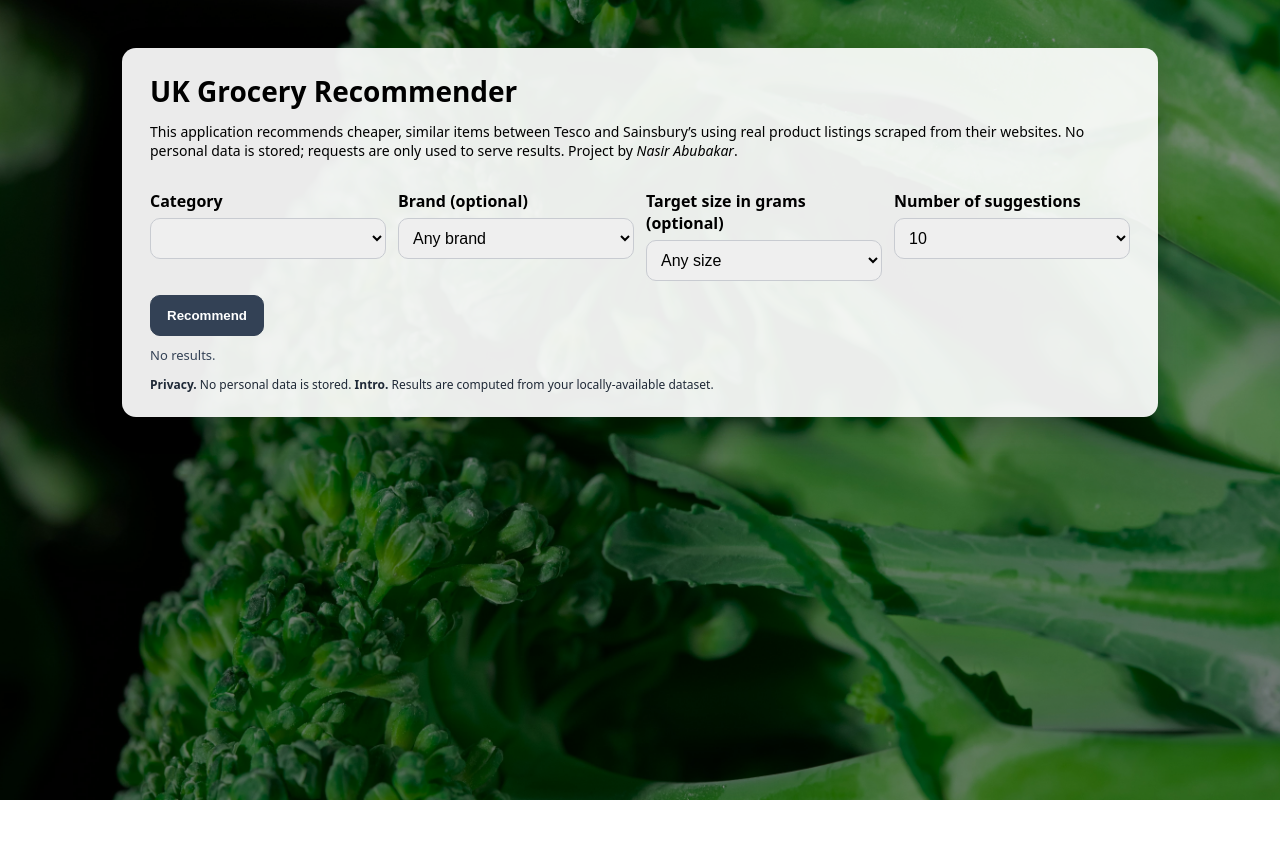
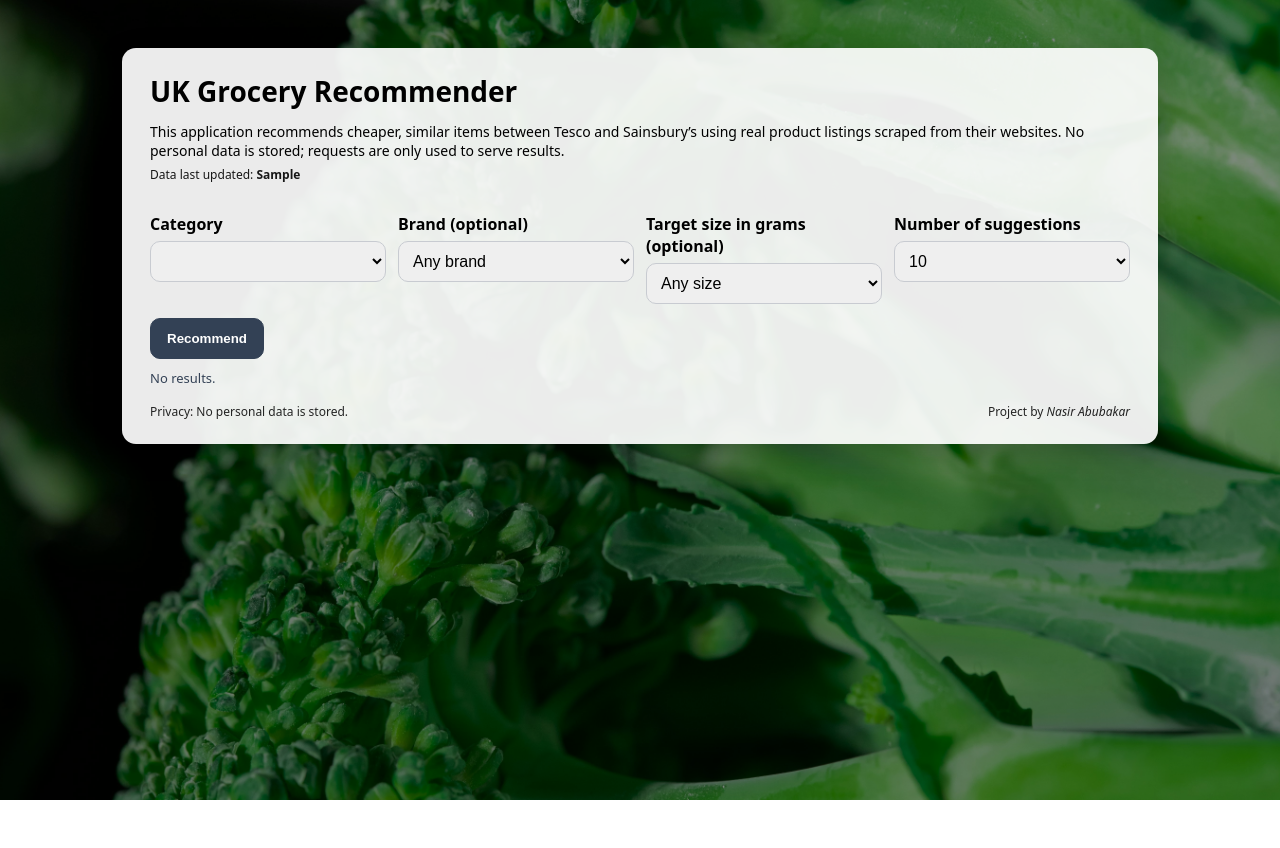
Before and after one commit to Nas365/uk-grocery-app, a Python web app: template templates/index.html in a window 1280 px wide. Run offline with Jinja, Linux system fonts and the light colour scheme; the template is opened without the code that fills it: most values are stand-ins (such as "Sample title", 1, 10 or a date in 2020); lists and menus that the app fills with data are empty.

Commit message:
Initial commit: FastAPI app + data + static + template

```diff
--- a/templates/index.html
+++ b/templates/index.html
@@ -1,4 +1,5 @@
-<!-- what I'm doing: single-page UI with dropdowns (category/brand/size), intro at top, background image, clearer labels -->
+<!-- what I'm doing: single-page UI with dropdowns (category/brand/size), intro at top,
+     background image, data-vintage badge, cleaner footer with attribution -->
 <!doctype html>
 <html lang="en">
 <head>
@@ -19,7 +20,8 @@
       box-shadow: 0 8px 30px rgba(0,0,0,.18);
     }
     h1{ margin:0 0 12px 0; font-size: 28px; }
-    .muted{ color:#444a5; font-size: 14px; margin: 6px 0 18px; }
+    .muted{ color:#444a5; font-size: 14px; margin: 6px 0 6px; }
+    .badge { font-size: 12px; opacity: .9; margin: 0 0 18px 0; }
     label{ display:block; font-weight:600; margin: 12px 0 6px; }
     select, input {
       width:100%; padding:10px; border:1px solid #c8cbd1; border-radius:10px; font-size:16px;
@@ -33,7 +35,8 @@
     table{ width:100%; border-collapse: collapse; margin-top:14px; }
     th, td{ border-bottom:1px solid #e5e7eb; padding:10px; text-align:left; }
     .small{ font-size: 13px; color:#334155; margin-top: 10px; }
-    .footer{ font-size: 12px; color:#1f2937; margin-top: 12px; }
+    footer.footnote { margin-top: 16px; font-size: 12px; opacity: 0.85;
+                      display: flex; justify-content: space-between; gap: 12px; flex-wrap: wrap; }
   </style>
 </head>
 <body>
@@ -41,9 +44,11 @@
 
   <div class="card">
     <h1>UK Grocery Recommender</h1>
-    <div class="muted">
-      This application recommends cheaper, similar items between Tesco and Sainsbury’s using real product listings scraped from their websites. No personal data is stored; requests are only used to serve results. Project by <em>Nasir Abubakar</em>.
-    </div>
+    <p class="muted">
+      This application recommends cheaper, similar items between Tesco and Sainsbury’s using real product listings scraped from their websites.
+      No personal data is stored; requests are only used to serve results.
+    </p>
+    <div class="badge">Data last updated: <strong>{{ data_vintage }}</strong></div>
 
     <div class="grid">
       <div>
@@ -72,13 +77,14 @@
 
     <div id="results" class="small">No results.</div>
 
-    <div class="footer">
-      <strong>Privacy.</strong> No personal data is stored. <strong>Intro.</strong> Results are computed from your locally-available dataset.
-    </div>
+    <footer class="footnote">
+      <span>Privacy: No personal data is stored.</span>
+      <span>Project by <em>Nasir Abubakar</em></span>
+    </footer>
   </div>
 
   <script>
-    // what I'm doing: hydrate dropdowns from server-side maps
+    // hydrate dropdowns from server-side maps
     const categories = {{ categories | tojson }};
     const brandsMap  = {{ brands_map | tojson }};
     const sizesMap   = {{ sizes_map  | tojson }};
```
Also changed, not shown: main.py (+40 -32 lines), 1 other file.
